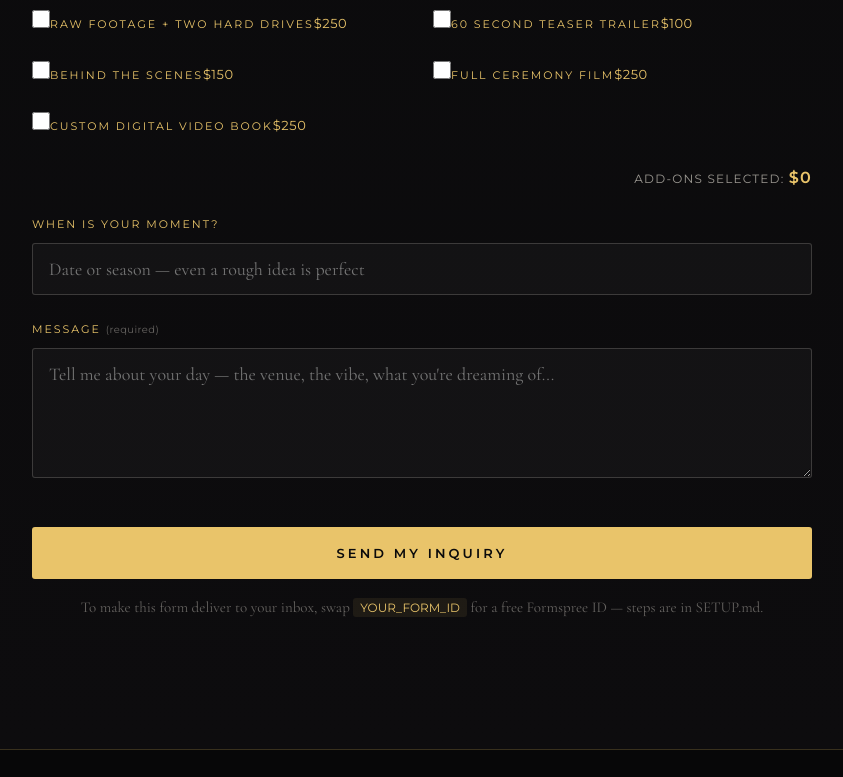
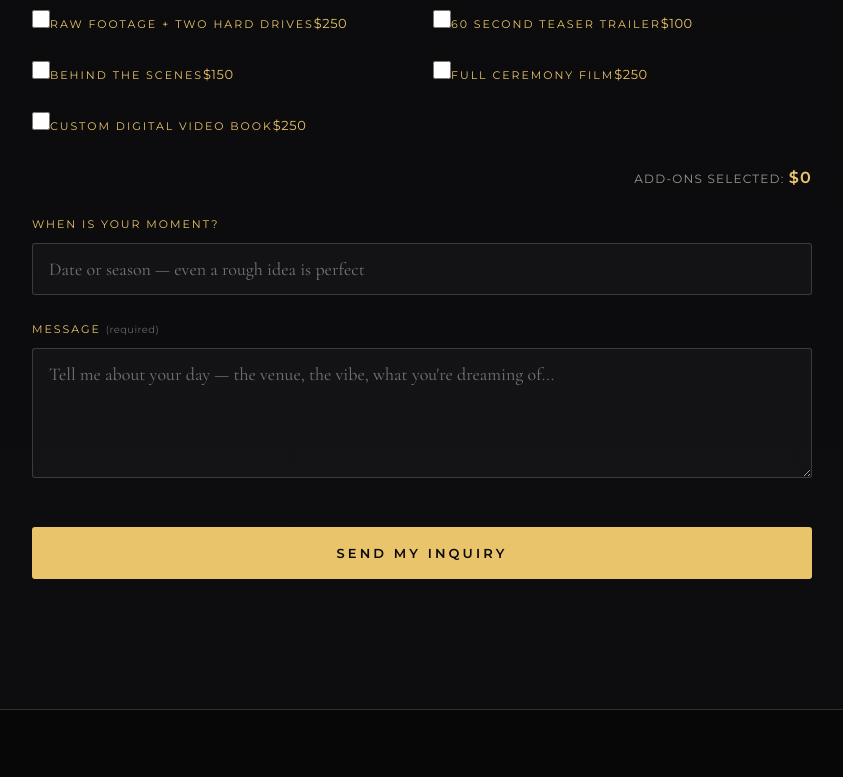
Before and after one commit to xxeatthis65xx/illuminance-site, a plain HTML site: page index.html in a window 1280 px wide. Shown: the part 8130-8907 px from the top of the page, without its empty margins (218-1061 px from the left). Drawn offline with nearby package versions, Linux system fonts and the light colour scheme.

Commit message:
Wire Formspree contact form

```diff
--- a/index.html
+++ b/index.html
@@ -135,7 +135,7 @@
       <h2 class="script">Get in Touch</h2>
       <div class="divider"></div>
     </div>
-    <form class="form reveal" id="form" action="https://formspree.io/f/YOUR_FORM_ID" method="POST">
+    <form class="form reveal" id="form" action="https://formspree.io/f/xykqgldn" method="POST">
       <div class="row">
         <div class="field"><label>First Name <span class="req">(required)</span></label><input type="text" name="first_name" required></div>
         <div class="field"><label>Last Name <span class="req">(required)</span></label><input type="text" name="last_name" required></div>
@@ -159,7 +159,6 @@
       <div class="field"><label>When is your moment?</label><input type="text" name="wedding_date" placeholder="Date or season — even a rough idea is perfect"></div>
       <div class="field"><label>Message <span class="req">(required)</span></label><textarea name="message" required placeholder="Tell me about your day — the venue, the vibe, what you're dreaming of..."></textarea></div>
       <button type="submit" class="submit">Send My Inquiry</button>
-      <p class="formnote">To make this form deliver to your inbox, swap <code>YOUR_FORM_ID</code> for a free Formspree ID — steps are in SETUP.md.</p>
     </form>
     <div class="thanks" id="thanks"><p>Your inquiry is on its way.<span class="script">Talk soon</span></p></div>
   </div>
```
